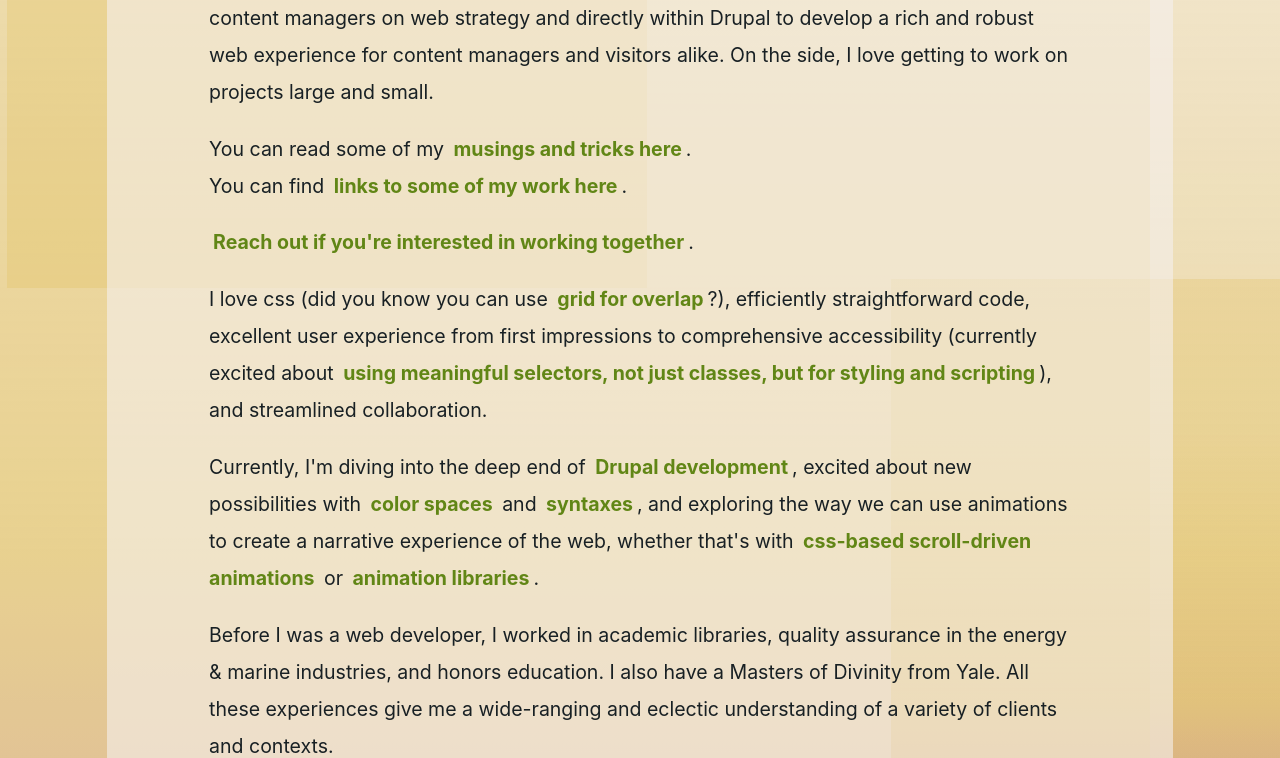
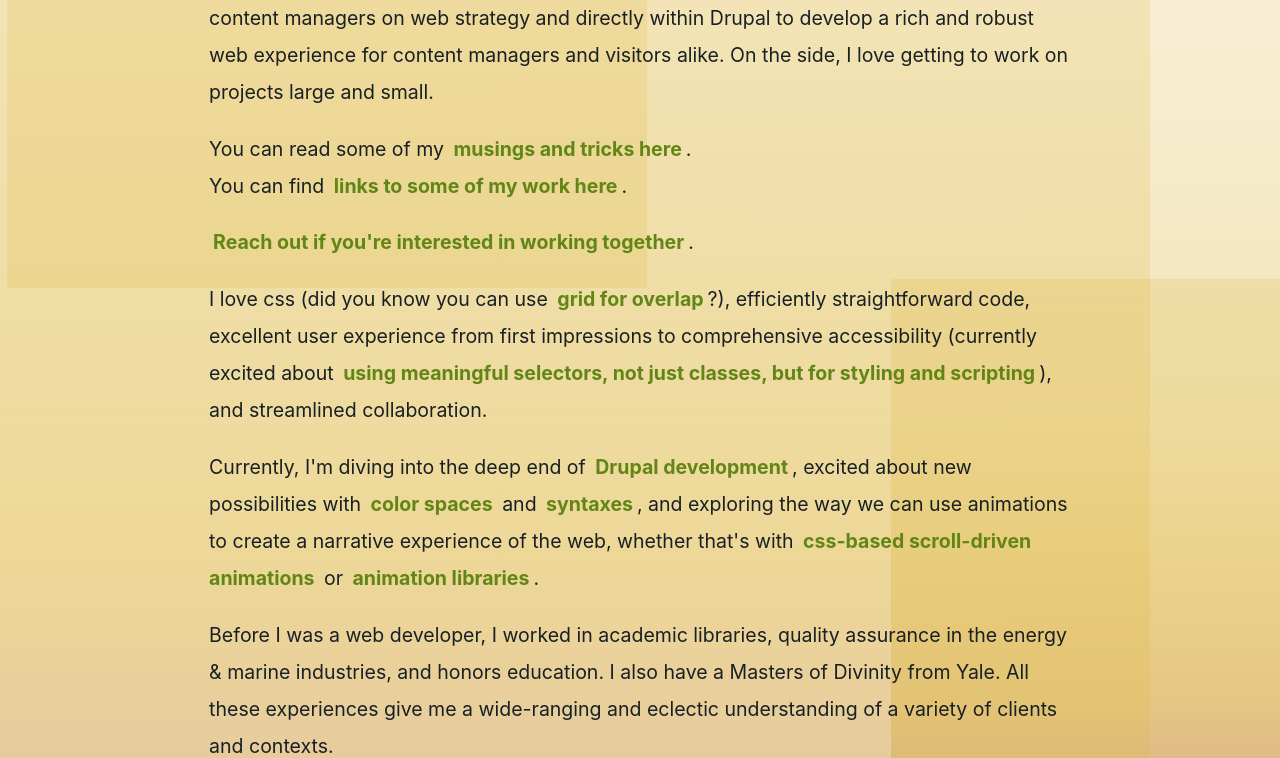
Before and after one commit to madeleinehhhh/madeleine.dev, a website: page index.html in a window 1280 px wide. Shown: the part 357-1115 px from the top of the page. Drawn offline with Linux system fonts and the light colour scheme.

Commit message:
removed background and forreground color settings to defer to shared

```diff
--- a/css/style.css
+++ b/css/style.css
@@ -1,6 +1,4 @@
 :root {
-    --clr-bg: var(--clr-lightbeige, #f6f1ee);
-  --clr-fg: var(--clr-darkteal, #182024);
   --clr-secondary-dark: var(--clr-darkblue, #044488);
   --clr-secondary-bright: var(--clr-brightblue, #0482cb);
   --clr-secondary-light: var(--clr-lightblue, #71bfe9);
```
Also changed, not shown: .github/workflows/rebuild.yml.
